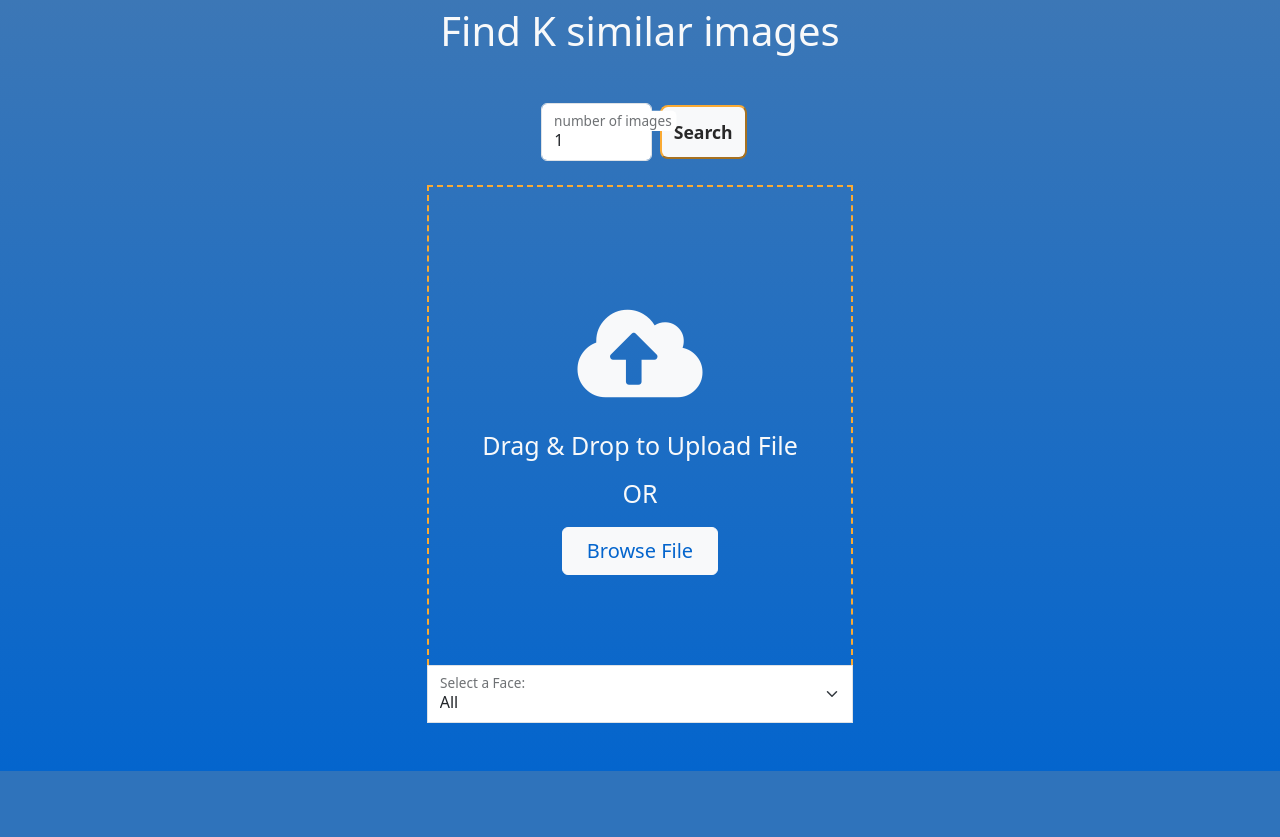
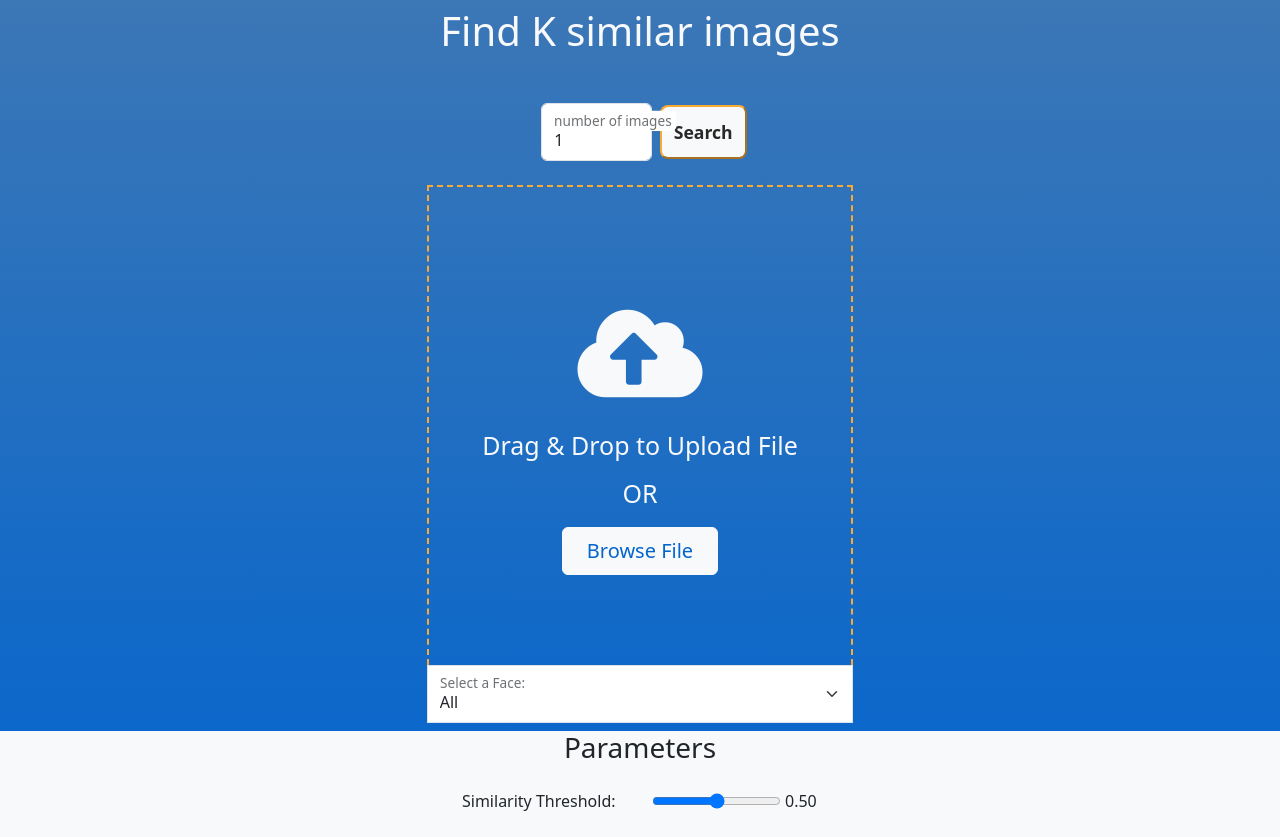
Before and after one commit to ofekhta1/Face-Frontend, a Flask app: page /search in a window 1280 px wide. Shown: the part 57-894 px from the top of the page. Before the commit the page ends 828 px from the top, so only its background shows below. Run offline with Flask 3, Linux system fonts and the light colour scheme.

Commit message:
add parameters to search page and some bug fixing

```diff
--- a/app.py
+++ b/app.py
@@ -47,11 +47,14 @@ def search():
     model_name = session.get("model_name","")
     faces_length = session.get("faces_length",[0,0])
     current_images = session.get("current_images", [])
+    parameters = session.get("parameters", {})
     images=[]
     combochanges = session.get("selected_faces", [-2, -2])
     if request.method == "POST":
         model_name=request.form.get("model_name",default="buffalo_l",type=str);
         combochanges= extract_face_selection_from_request(request);
+        similarity_thresh=request.form.get("SimilarityThreshold",default=0.5,type=float);
+        parameters['similarity_thresh']=similarity_thresh
         action = request.form.get("action")
         if(action=="Upload"):
             upload_from_request(request,current_images,faces_length,model_name)
@@ -71,7 +74,11 @@ def search():
         elif(action=="Search"):
             k=request.form.get("k",3);
             url = SERVER_URL + "/api/check_many"
-            response = req.post(url, data={"image": current_images[0],"selected_face":combochanges[0],"number_of_images":k,"model_name":model_name})
+            response = req.post(url, data={"image": current_images[0],
+                                           "selected_face":combochanges[0],
+                                           "similarity_thresh":similarity_thresh,
+                                           "number_of_images":k,
+                                           "model_name":model_name})
             data = response.json()
             errors = errors + data["errors"]
             images = images + data["images"]
@@ -85,8 +92,7 @@ def search():
                 faces_length.append(0)
                 combochanges.append(0)
 
-
-
+    session["parameters"] = parameters
     session["current_images"] = current_images
     session["model_name"] = model_name
     session["selected_faces"] = combochanges
@@ -98,6 +104,7 @@ def search():
         current=current_images[0] if len(current_images)>0 else None,
         faces_length=faces_length[0],
         selected_face=combochanges[0],
+        parameters=parameters,
         errors=errors,
         messages=messages,
     )
--- a/modules/image_uploader.py
+++ b/modules/image_uploader.py
@@ -87,7 +87,8 @@ def upload_from_url(website_url):
                 img_url = img.get("src")
                 img_url = urljoin(website_url, urlparse(img_url).path)
                 fileName=save_image_from_url(img_url, temp_dir)
-                files.append(fileName)
+                if fileName:
+                    files.append(fileName)
             downloaded_images= {f"image{i}": open(files[i],"rb") for i in range(len(files))}
 
             # messages.append("Images downloaded and saved successfully.")
--- a/static/js/shared.js
+++ b/static/js/shared.js
@@ -74,11 +74,11 @@ function makeCanvas(src) {
       const displaySize = { width: img.width, height: img.height };
       faceapi.matchDimensions(canvas, displaySize);
       ctx.drawImage(img, 0, 0, canvas.width, canvas.height);
+      resolve(canvas);
     };
     img.onerror = (error) => reject(error);
     // Set the source of the image
     img.src = src;
-    resolve(canvas);
   });
 }
 
--- a/templates/search.html
+++ b/templates/search.html
@@ -1,13 +1,13 @@
 {% extends "base.html" %} {% block title %} Search Similar Images {% endblock %} {%
 block content %}
 
-<div class="content">
+<div class="content d-flex flex-column">
     <h1 class="text-light m-4 text-center user-select-none">Find K similar images</h1>
 
-    <div class="main-container mb-5">
+    <div class="main-container ">
 
 
-        <form action="/search" method="POST" enctype="multipart/form-data" class="w-100">
+        <form action="/search" method="POST" enctype="multipart/form-data" class="w-100 h-100 d-flex flex-column">
             <div class=" d-flex col-2 mx-auto mb-3 justify-content-center align-items-center">
                 <div class="form-floating m-2">
                     <input type="number" id="k_input" min="1"  class="form-control" name="k" value="1" />
@@ -15,7 +15,7 @@ block content %}
                   </div>
                 <input type="submit" name="action" value="Search" class="submit-btn rounded-3 w-75 " />
             </div>
-            <div class="d-flex align-items-center justify-content-center">
+            <div class="d-flex align-items-center justify-content-center flex-grow-1">
                 <div class="d-flex flex-column col-4">
                     <!-- Drag area  -->
                     <div id="dragarea1" class="drag-area position-relative d-flex align-items-center
@@ -80,10 +80,6 @@ block content %}
                     </div>
                 </div>
 
-                <!-- Buttons -->
-
-            </div>
-        </form>
             </div>
             <div class="col-12">
                 <div class="row g-0">
@@ -95,9 +91,27 @@ block content %}
                     {% endfor %}
                 </div>
             </div>
+            <div class="bg-light w-100 pb-4 mt-2">
+                <h3 class="text-center pb-3">Parameters</h3>
+                <div class="container">
+                    <div class="row">
+                        <div class="offset-4 col-2">Similarity Threshold:</div>
+                        <div class="col-1 d-flex">
+                            <input class="parameter" min="0" max="1" value="0.5" step="0.05" type="range"
+                            id="similarityThreshRange" name="SimilarityThreshold" />
+                            <output class="ms-1"></output>
+                        </div>
+                    </div>
+                </div>
+            </div>
+        </form>
+    </div>
+
 </div>
 
 <script>
+    const similarity_thresh = parseFloat('{{parameters["similarity_thresh"]}}');
+    $('#similarityThreshRange').val(similarity_thresh)
     const current_images = [JSON.parse('{{ current | tojson | safe}}')];
     const selected_faces = [JSON.parse('{{ selected_face | tojson | safe}}')];
     if (messages.length > 0 || errors.length > 0) {
```
Also changed, not shown: requirements.txt (+9 -9 lines). Lines whose indentation alone changed are shown as unchanged.
